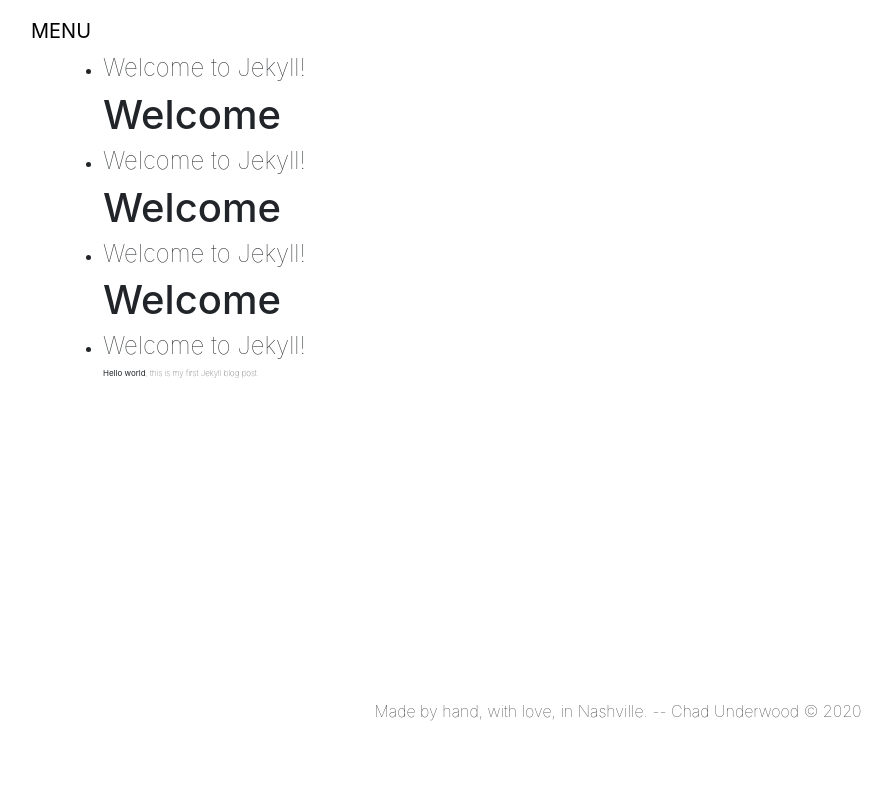
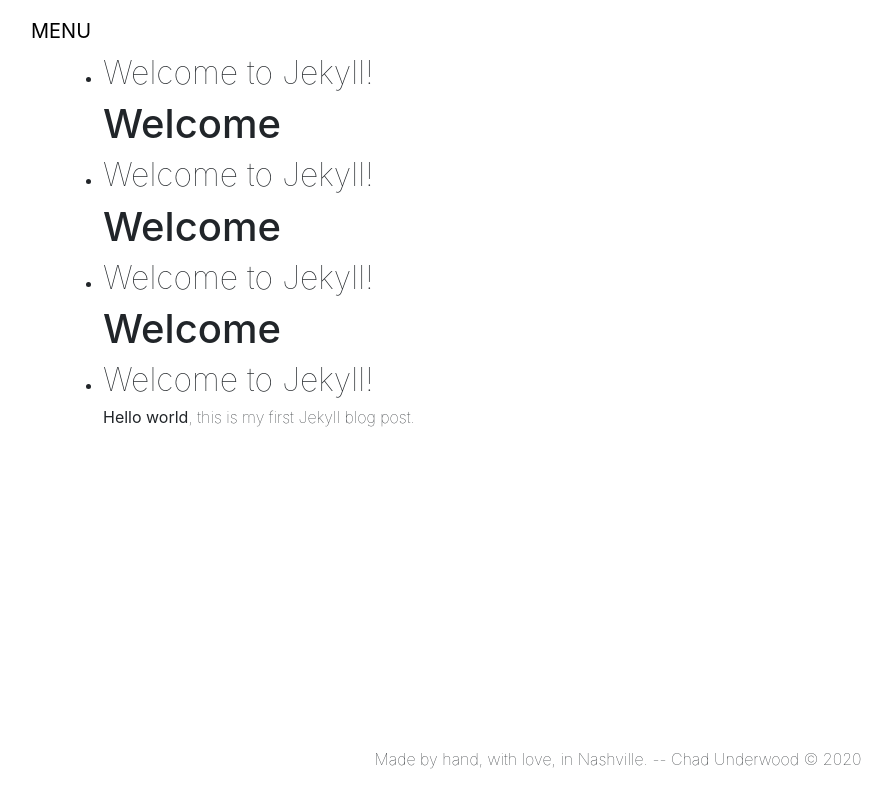
Before and after one commit to chadunderwood/chadunderwoodcom, a Jekyll site: the page built from blog.html, in a window 1280 px wide. Shown: the top 808 px of the page, without its empty margins (22-914 px from the left). Built offline with Jekyll 4.4.1, drawn with Linux system fonts in a browser that asks for light colours.

Commit message:
ver 1.4.12

```diff
--- a/css/stylesheet.css
+++ b/css/stylesheet.css
@@ -30,12 +30,12 @@
   font-weight: 100;
 }
 .blog-post-title {
-  font-size: 1.5rem;
+  font-size: 2.0rem;
   font-family: ;
   font-weight: 100;
 }
 .blog-post-excerpt {
-  font-size: .5rem;
+  font-size: 1.0rem;
   font-family: ;
   font-weight: 100;
 }
```
